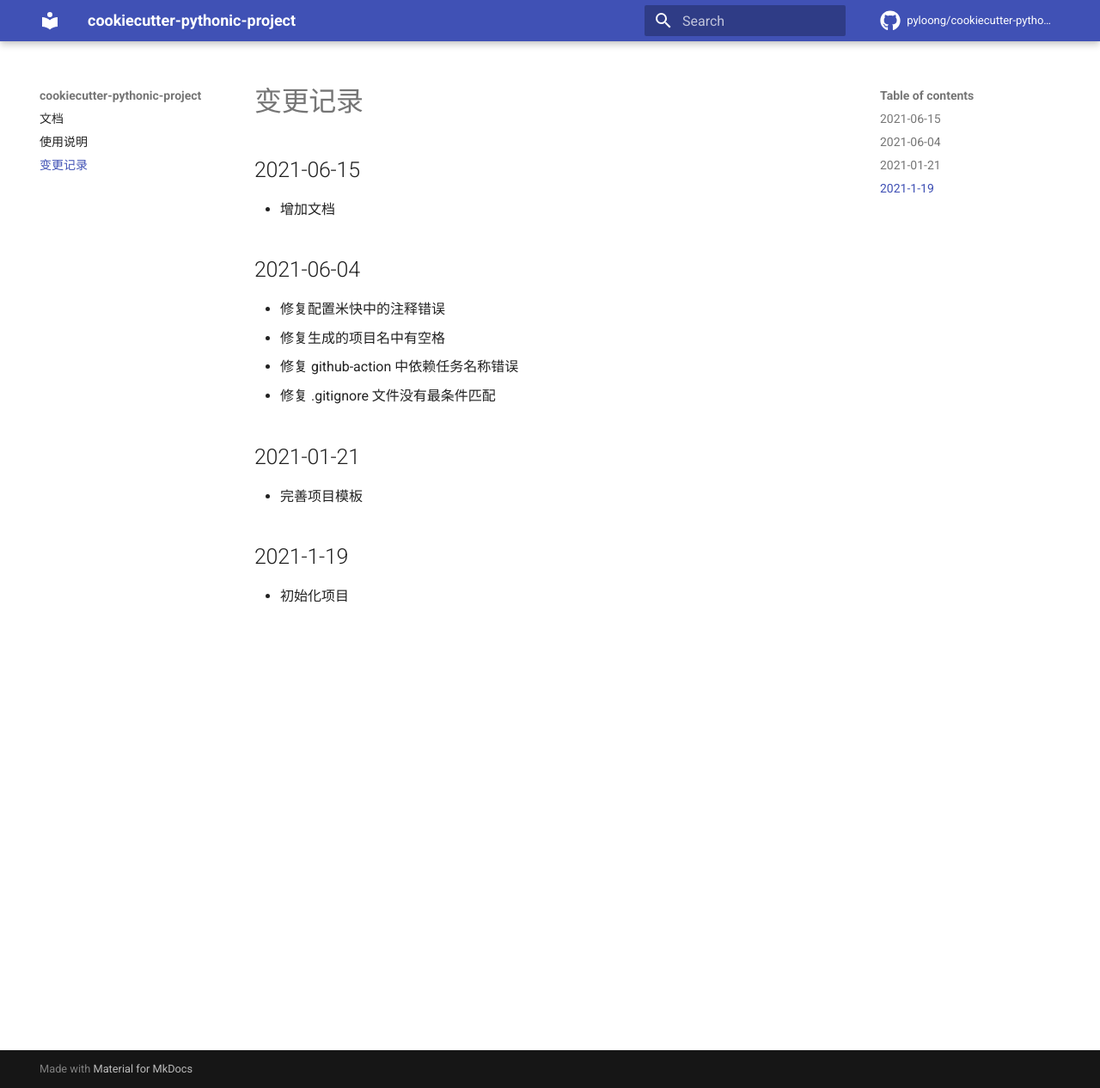
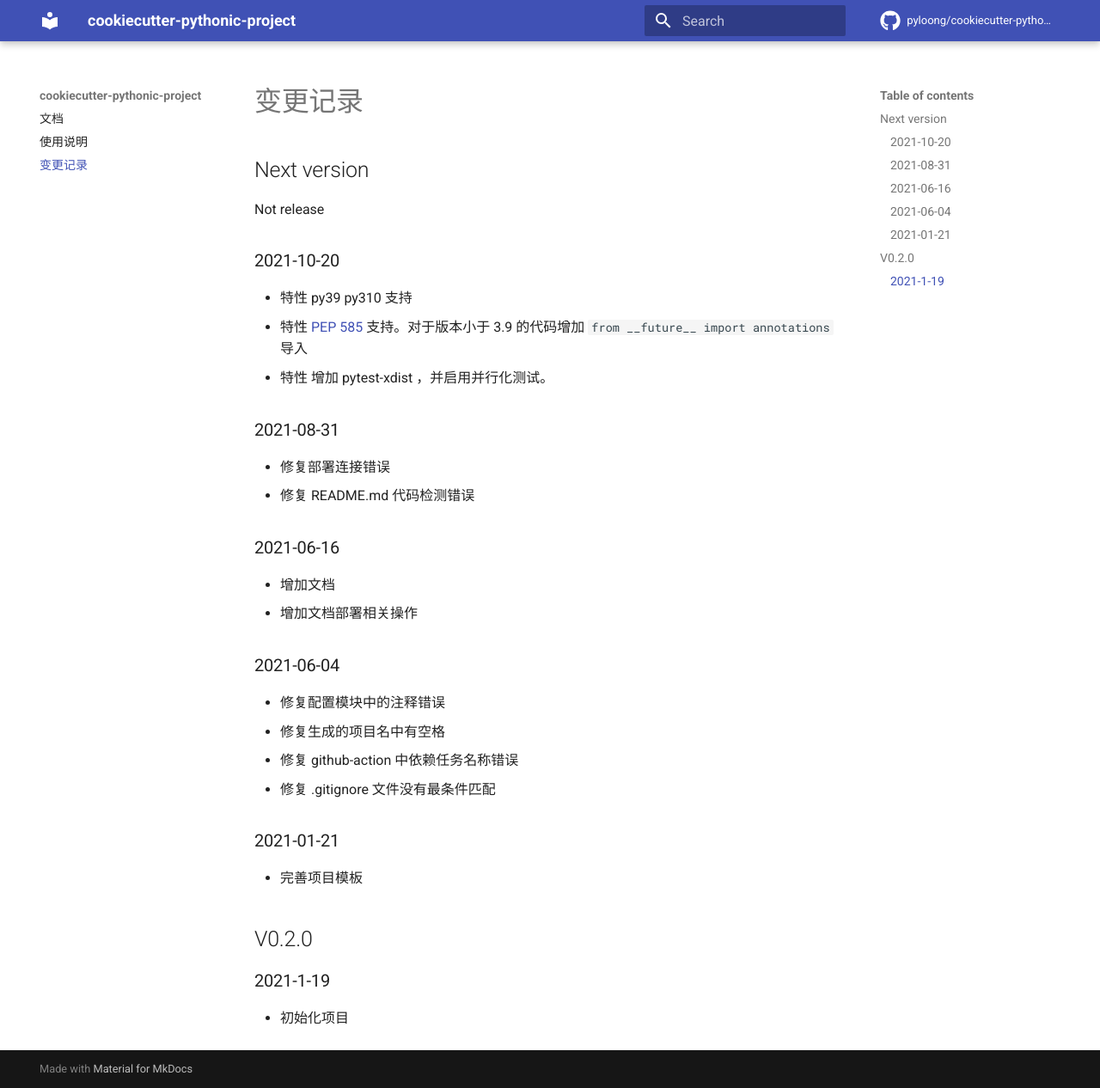
Before and after one commit to pyloong/cookiecutter-pythonic-project, an MkDocs documentation site: the page built from docs/changelog.md, in a window 1280 px wide and 1266 px high. Shown: the whole window at 86% size. Built offline with MkDocs 1.6.1 and Material for MkDocs 9.7.7, drawn with Linux system fonts in a browser that asks for light colours; comment, search, counter and statistics services are not loaded.

Commit message:
doc(changelog): update changelog

```diff
--- a/docs/changelog.md
+++ b/docs/changelog.md
@@ -1,20 +1,38 @@
 # 变更记录
 
-## 2021-06-15
+## Next version
+
+Not release
+
+### 2021-10-20
+
+- 特性 py39 py310 支持
+- 特性 [PEP 585](https://www.python.org/dev/peps/pep-0585/) 支持。对于版本小于 3.9 的代码增加 `from __future__ import annotations` 导入
+- 特性 增加 pytest-xdist ，并启用并行化测试。
+
+### 2021-08-31
+
+- 修复部署连接错误
+- 修复 README.md 代码检测错误
+
+### 2021-06-16
 
 - 增加文档
+- 增加文档部署相关操作
 
-## 2021-06-04
+### 2021-06-04
 
-- 修复配置米快中的注释错误
+- 修复配置模块中的注释错误
 - 修复生成的项目名中有空格
 - 修复 github-action 中依赖任务名称错误
 - 修复 .gitignore 文件没有最条件匹配
 
-## 2021-01-21
+### 2021-01-21
 
 - 完善项目模板
 
-## 2021-1-19
+## V0.2.0
+
+### 2021-1-19
 
 - 初始化项目
```
